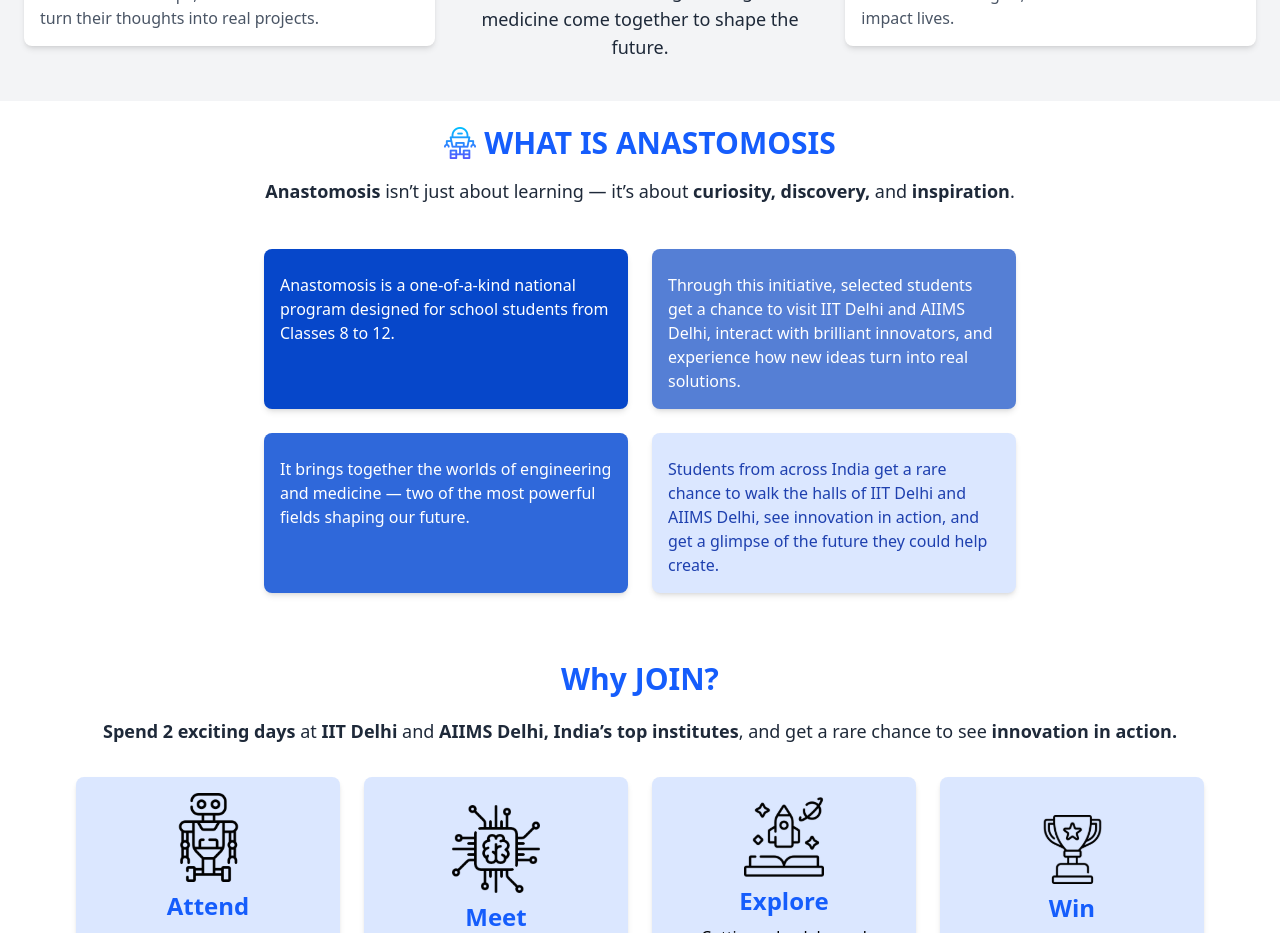
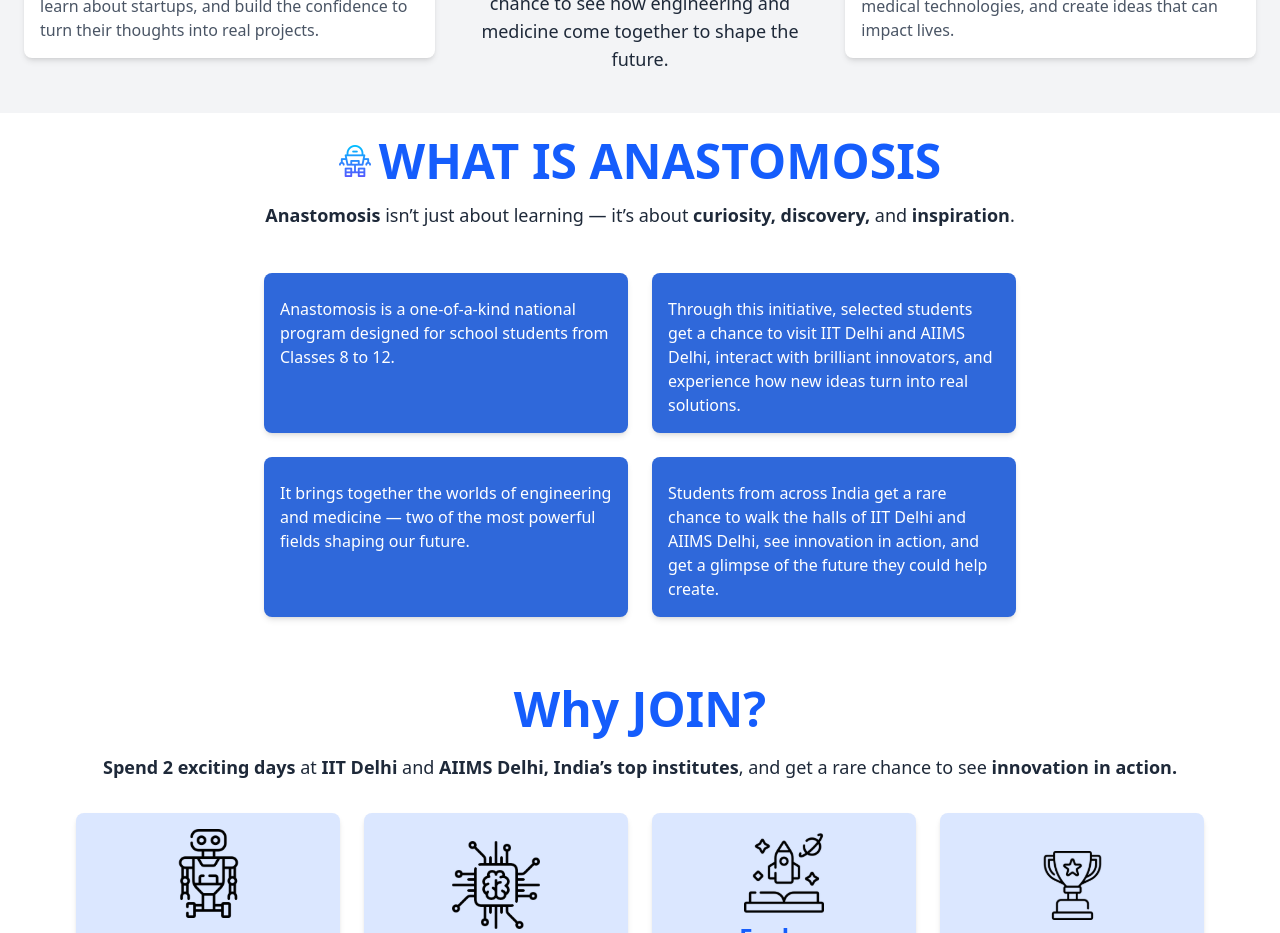
Before and after one commit to Prabhav2503/Anastomosis, a React (Vite) app in the folder Anastomosis/: page / in a window 1280 px wide. Shown: the part 1120-2053 px from the top of the page. Built offline with nearby package versions, Linux system fonts and the light colour scheme.

Commit message:
added styling

```diff
--- a/Anastomosis/src/pages/Homepage.jsx
+++ b/Anastomosis/src/pages/Homepage.jsx
@@ -4,7 +4,7 @@
 const HomePage = ({ images }) => {
   return (
     <div className="w-full h-full bg-gray-100">
-        <h1 className=" w-full bg-white p-4 text-3xl font-bold text-blue-600 text-center">EDC IITD & EDC AIMS</h1>
+        <h1 className=" w-full bg-white p-4 text-5xl font-bold text-blue-600 text-center">eDC IITD & eDC AIMS</h1>
       <main className="flex flex-col md:flex-row items-center justify-center  p-6">
         <Buildingcard
           image={images.iitdbuilding}
--- a/Anastomosis/src/pages/Infopage.jsx
+++ b/Anastomosis/src/pages/Infopage.jsx
@@ -6,7 +6,7 @@
     <div className="w-full h-full p-6 flex flex-col items-center">
       <header className="flex items-center mb-4">
         <img src={images.Spacerobot} alt="Robot Icon" className="h-8 mr-2" />
-        <h1 className="text-3xl font-bold text-blue-600">WHAT IS ANASTOMOSIS</h1>
+        <h1 className="text-5xl font-bold text-blue-600">WHAT IS ANASTOMOSIS</h1>
       </header>
       <p className="text-center text-lg text-gray-800 mb-6">
         <b>Anastomosis</b> isn’t just about learning — it’s about <b>curiosity, discovery,</b> and <b>inspiration</b>.
@@ -14,13 +14,13 @@
       <div className="grid grid-cols-1 md:grid-cols-2 gap-6 px-60 py-5">
         <Card
           body="Anastomosis is a one-of-a-kind national program designed for school students from Classes 8 to 12."
-          bg="[#0647CA]"
+          bg="[#2F68DA]"
           text="white"
         />
         <Card
           body="Through this initiative, selected students get a chance to visit IIT Delhi and AIIMS Delhi,
           interact with brilliant innovators, and experience how new ideas turn into real solutions."
-          bg="[#557FD5]"
+          bg="[#2F68DA]"
           text="white"
         />
         <Card
@@ -30,8 +30,8 @@
         />
         <Card
           body="Students from across India get a rare chance to walk the halls of IIT Delhi and AIIMS Delhi, see innovation in action, and get a glimpse of the future they could help create."
-          bg="[#DBE7FF]"
-          text="blue"
+          bg="[#2F68DA]"
+          text="white"
         />
 
       </div>
--- a/Anastomosis/src/pages/whypage.jsx
+++ b/Anastomosis/src/pages/whypage.jsx
@@ -5,7 +5,7 @@
   return (
     <div className="w-full h-full flex flex-col items-center justify-center p-6">
       <header className='flex flex-col items-center mb-8'>
-        <h1 className='text-3xl mb-3 font-bold text-blue-600'>Why JOIN?</h1>
+        <h1 className='text-5xl mb-3 font-bold text-blue-600'>Why JOIN?</h1>
         <p className="text-center text-lg text-gray-800 mt-2">
           <b>Spend 2 exciting days</b> at <b>IIT Delhi</b> and <b>AIIMS Delhi, India’s top institutes</b>, and get a rare  chance to see <b>innovation in action.</b>
         </p>
```
